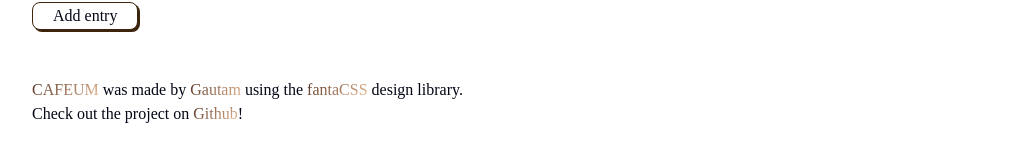
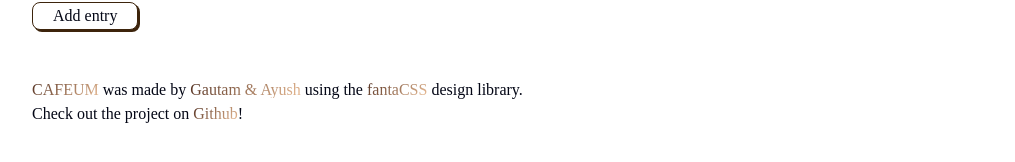
Before and after one commit to GautamDhabhai/cafeum, a React (Vite) app: page / in a window 1280 px wide. Shown: the part 1067-1229 px from the top of the page, without its empty margins (132-1147 px from the left). Built offline with nearby package versions, Linux system fonts and the light colour scheme; no server answers; a web font is replaced by a local one.

Commit message:
Update Layout.jsx

```diff
--- a/src/components/Layout.jsx
+++ b/src/components/Layout.jsx
@@ -32,7 +32,7 @@ export default function Layout(props) {
 
     const footer = (
         <footer>
-            <p><span className="text-gradient">CAFEUM </span>was made by <a href="https://www.linkedin.com/in/gautam-dhabhai-5866a42b9/" target="_blank" className="text-gradient">Gautam </a>using the <a href="https://www.fantacss.smoljames.com" target="_blank" className="text-gradient">fantaCSS</a> design library. <br /> Check out the project on <a className="text-gradient" href="https://github.com/GautamDhabhai" target="_blank">Github</a>!</p>
+            <p><span className="text-gradient">CAFEUM </span>was made by <a href="https://www.linkedin.com/in/gautam-dhabhai-5866a42b9/" target="_blank" className="text-gradient">Gautam & Ayush </a>using the <a href="https://www.fantacss.smoljames.com" target="_blank" className="text-gradient">fantaCSS</a> design library. <br /> Check out the project on <a className="text-gradient" href="https://github.com/GautamDhabhai" target="_blank">Github</a>!</p>
         </footer>
     )
 
```
